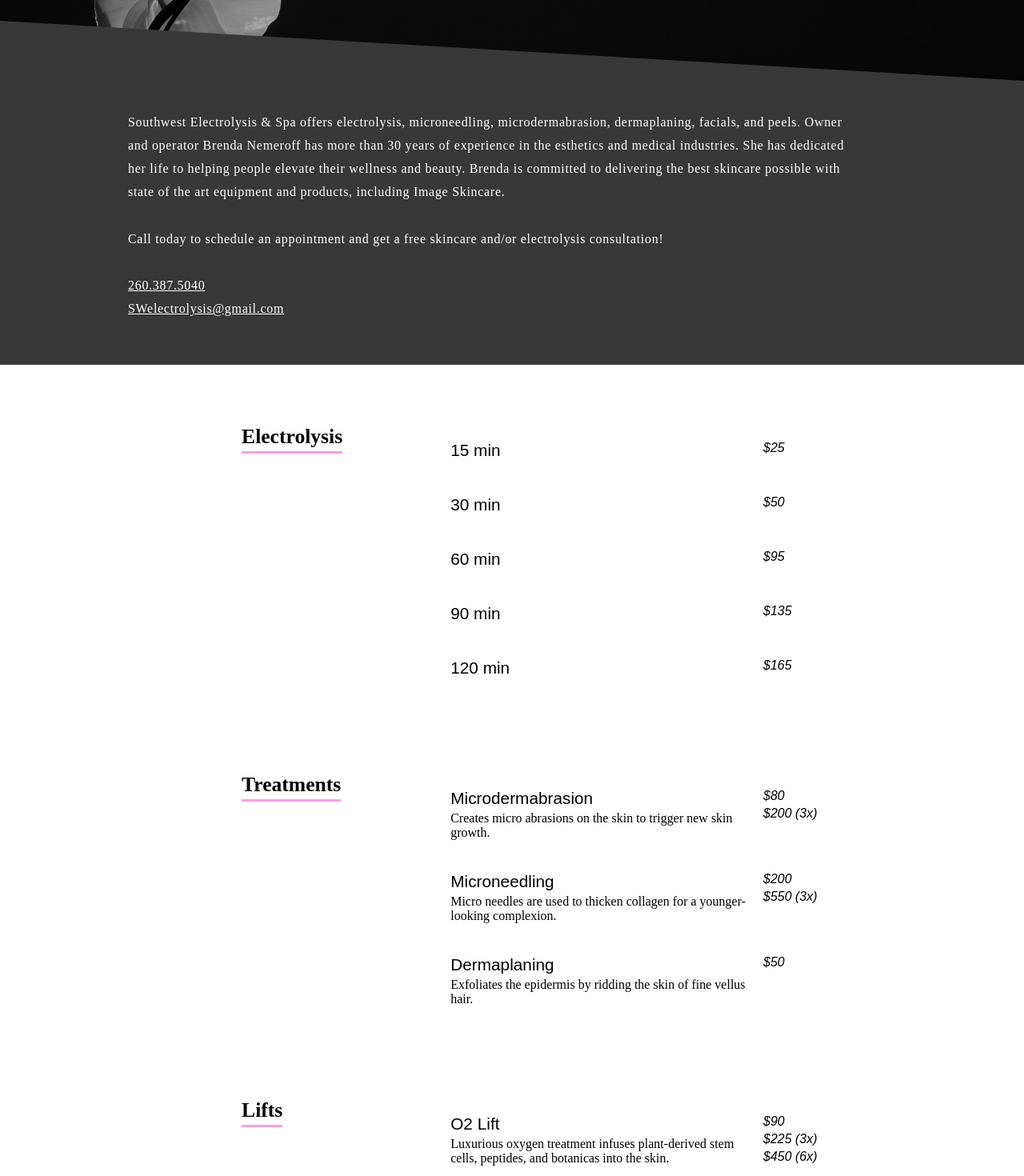
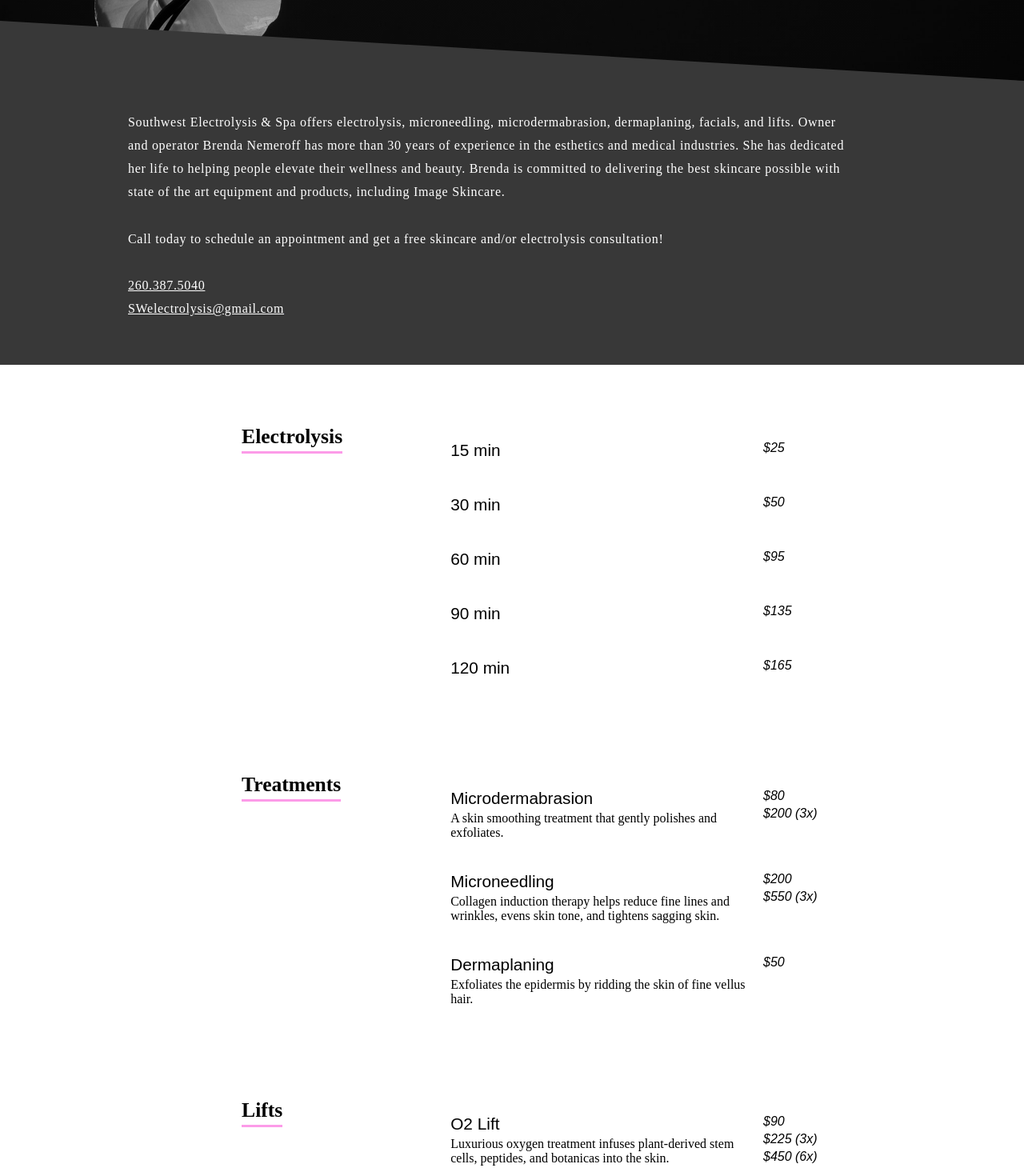
Before and after one commit to ZaneMeroff/sw_electrolysis_react, a React (Create React App) app: page / in a window 1280 px wide. Shown: the part 460-1930 px from the top of the page at 80% size. Built offline with nearby package versions, Linux system fonts and the light colour scheme; a web font is replaced by a local one.

Commit message:
update(spaMenuData.js): update content

```diff
--- a/src/components/About/About.js
+++ b/src/components/About/About.js
@@ -10,7 +10,7 @@ export const About = () => {
       <section id='about-section' className='about-outer-container'>
         {/* <div className='profile-pic-container'><img alt='zacharys profile' src={profilePic} className='profile-pic'/></div> */}
         <div className='about-info-container'>
-          <p className='bio-text'>Southwest Electrolysis & Spa offers electrolysis, microneedling, microdermabrasion, dermaplaning, facials, and peels. Owner and operator Brenda Nemeroff has more than 30 years of experience in the esthetics and medical industries. She has dedicated her life to helping people elevate their wellness and beauty. Brenda is committed to delivering the best skincare possible with state of the art equipment and products, including Image Skincare.</p>
+          <p className='bio-text'>Southwest Electrolysis & Spa offers electrolysis, microneedling, microdermabrasion, dermaplaning, facials, and lifts. Owner and operator Brenda Nemeroff has more than 30 years of experience in the esthetics and medical industries. She has dedicated her life to helping people elevate their wellness and beauty. Brenda is committed to delivering the best skincare possible with state of the art equipment and products, including Image Skincare.</p>
           <p className='bio-text'>Call today to schedule an appointment and get a free skincare and/or electrolysis consultation!</p>
           <a href="tel:2603875040" style={{ textDecorationColor: '#FFF' }}><p className='about-text'>260.387.5040</p></a>
           <a rel='noopener noreferrer' aria-label='send email' href='mailto: swelectrolysis@gmail.com ' target='_blank'><p className='about-text email-text'>SWelectrolysis@gmail.com </p></a>
--- a/src/components/Contact/Contact.js
+++ b/src/components/Contact/Contact.js
@@ -20,14 +20,14 @@ export const Contact = () => {
         <h2 className='about-text' style={{ color: '#fc9be8' }}>SW Electrolysis & Spa</h2>
 
         <p className='about-text'>4646 W Jefferson Blvd</p>
+        <p className='about-text'>Suite 170</p>
         <p className='about-text'>Fort Wayne, IN 46804</p>
         <a href="tel:2603875040" style={{ textDecorationColor: '#FFF' }}><p className='about-text'>260.387.5040</p></a>
         <a rel='noopener noreferrer' aria-label='send email' href='mailto: swelectrolysis@gmail.com ' target='_blank'><p className='about-text email-text'>SWelectrolysis@gmail.com </p></a>
 
         <h2 className='about-text' id='hours-section' style={{ color: '#fc9be8', marginTop: '40px' }}>Hours</h2>
         <p className='about-text'>Mon-Fri 9am-5pm</p>
-        <p className='about-text'>*weekend appointments by request</p>
-
+        <p className='about-text' style={{ textAlign: 'center', width: '220px'}}>*weekend & after-hour appointments by request</p>
         <p className='about-text' style={{ marginTop: '60px', fontSize: '12px' }}>&#xA9; 2021 SW Electrolysis & Spa</p>
         {/* <div className='social-icons-container'>
           <a rel='noopener noreferrer' aria-label='github profile' href={resumeData.gitHubURL} target='_blank'><img alt='Github icon' src={gitHubIcon} className='social-icon icon'/></a>
--- a/src/spaMenuData.js
+++ b/src/spaMenuData.js
@@ -9,13 +9,13 @@ export const spaMenuData = {
   'Treatments': [
     {
       name: 'Microdermabrasion',
-      desc: 'Creates micro abrasions on the skin to trigger new skin growth.',
+      desc: 'A skin smoothing treatment that gently polishes and exfoliates.',
       price: 80,
       pkg3xPrice: 200
     },
     {
       name: 'Microneedling',
-      desc: 'Micro needles are used to thicken collagen for a younger-looking complexion.',
+      desc: 'Collagen induction therapy helps reduce fine lines and wrinkles, evens skin tone, and tightens sagging skin.',
       price: 200,
       pkg3xPrice: 550
     },
```
